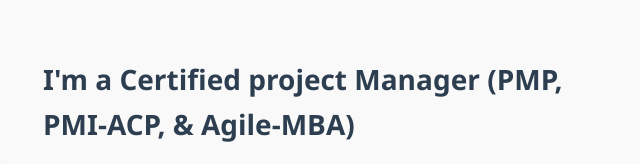
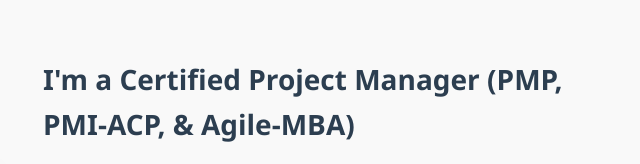
Before and after one commit to AdemolaSamuel/Adewale-Olagunju, a plain HTML site: page index.html in a window 1280 px wide. Shown: the part 702-866 px from the top of the page, 622-1262 px from the left. Drawn offline with Linux system fonts and the light colour scheme.

Commit message:
Update index.html

```diff
--- a/index.html
+++ b/index.html
@@ -539,7 +539,7 @@
                <img src="images/My Passport Photo.png" alt=""/>
                 </div>
                 <div class="about-text">
-                    <h3>I'm a Certified project Manager (PMP, PMI-ACP, & Agile-MBA)</h3>
+                    <h3>I'm a Certified Project Manager (PMP, PMI-ACP, & Agile-MBA)</h3>
                     <p>My career began in construction, where I developed a deep respect for precision, process, and building things that last. That foundation shaped how I approach every project: with a builder’s mindset and a strategist’s discipline. As I expanded into operations and business development, I learned to manage teams, lead cross-functional initiatives, and speak the language of clients, engineers, and executives alike.
 
 Project management became my home — a space where I could connect people, solve problems, and keep execution moving without losing sight of vision. I’ve led large-scale infrastructure builds, managed World Bank–sponsored renewable energy programs, and overseen road, water, and commercial real estate projects across Nigeria.
```
